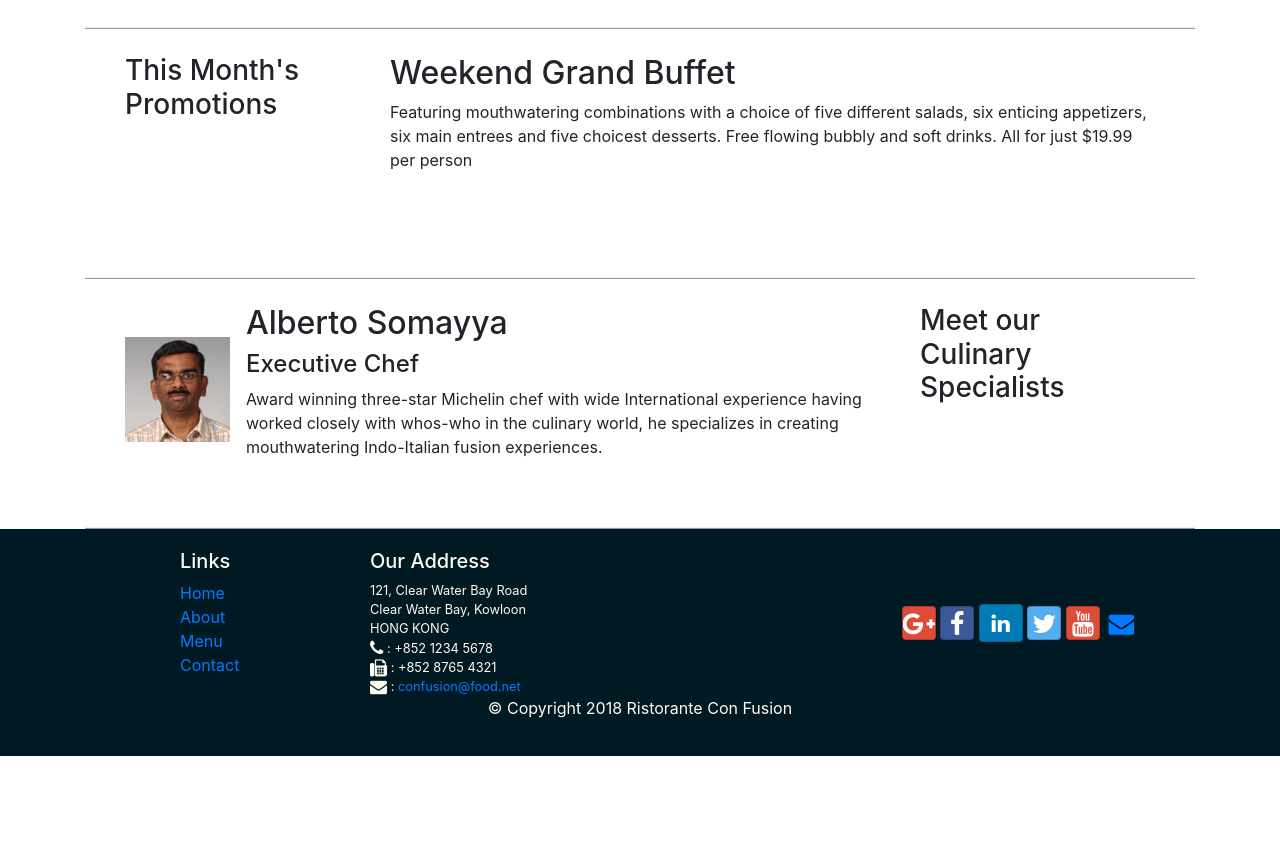
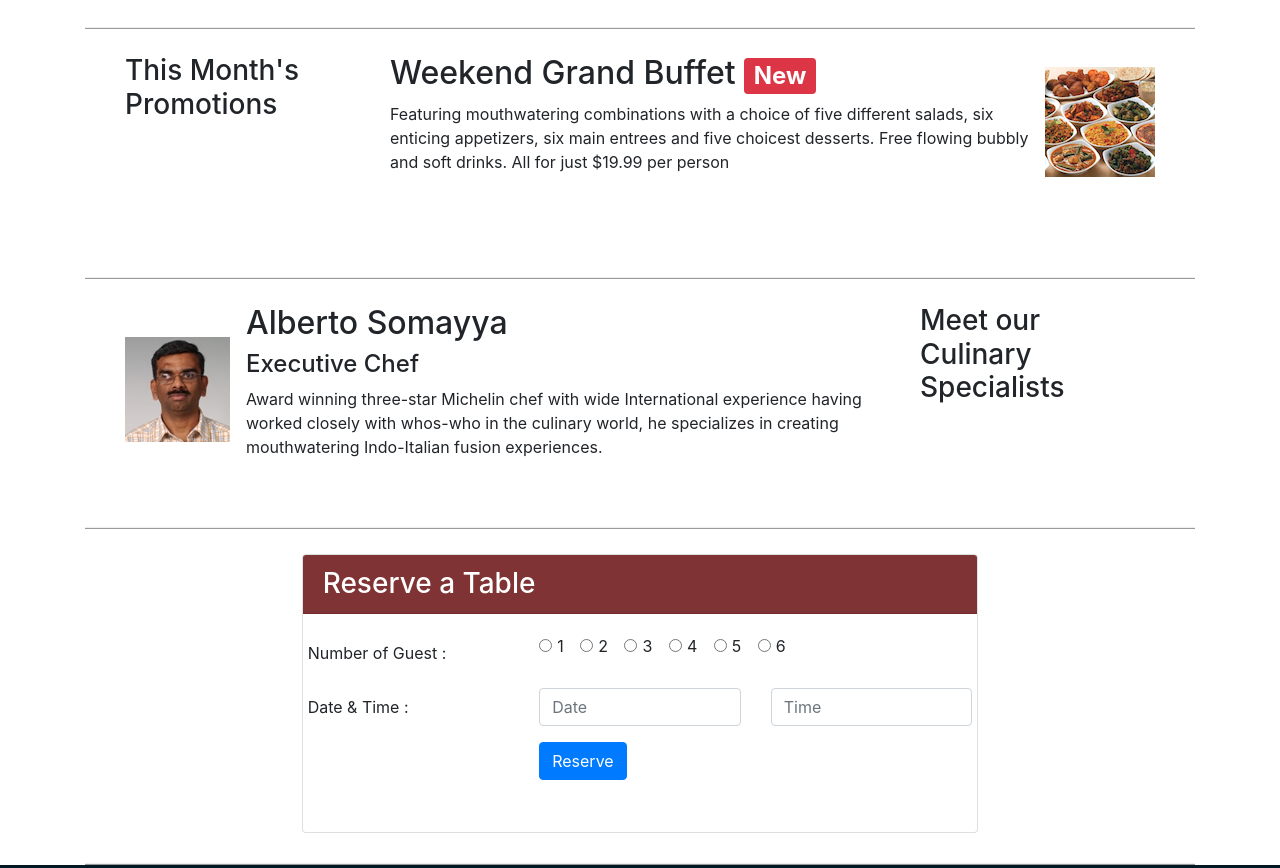
Before and after one commit to zeeshankhalid98/confusion, a website: page index.html in a window 1280 px wide. Shown: the part 555-1423 px from the top of the page. Before the commit the page ends 1311 px from the top, so only its background shows below. Drawn offline with nearby package versions, Linux system fonts and the light colour scheme.

Commit message:
Assignment 2

```diff
--- a/index.html
+++ b/index.html
@@ -43,8 +43,12 @@
                     <p  class="d-none d-sm-block">We take inspiration from the World's best cuisines, and create a unique fusion experience. Our lipsmacking creations will tickle your culinary senses!</p>
                 </div>
                 <div class="col-12 col-sm align-self-center">
-                    <img src="img/logo.png" class="img-fluid float-right">
+                    <img src="img/logo.png" class="image-fluid float-center">
                 </div>
+                <div class="col-12 col-sm ">
+                    <a href="#reservation" class="btn btn-warning btn-lg btn-block" role="button" >Reserve Table</a>
+                </div>
+
             </div>
         </div>
     </header>
@@ -75,8 +79,16 @@
                 <h3>This Month's Promotions</h3>
             </div>
             <div class="col col-sm col-md">
-                <h2>Weekend Grand Buffet</h2>
-                <p  class="d-none d-sm-block">Featuring mouthwatering combinations with a choice of five different salads, six enticing appetizers, six main entrees and five choicest desserts. Free flowing bubbly and soft drinks. All for just $19.99 per person </p>
+
+                <div class="media">
+                    <div class="media-body">
+                        <h2 >Weekend Grand Buffet  <span class="badge badge-danger"> New </span> </h2>
+                        <p  class="d-none d-sm-block">Featuring mouthwatering combinations with a choice of five different salads, six enticing appetizers, six main entrees and five choicest desserts. Free flowing bubbly and soft drinks. All for just $19.99 per person </p>
+
+                    </div>
+                    <img class="d-flex ml-3 image-thumbnail align-self-center image-fluid" src="img/buffet.png" alt="buffet">
+
+                </div>
             </div>
         </div>
 
@@ -96,6 +108,75 @@
                     </div>
                 </div>
              </div>
+        </div>
+
+        <div class="row row-content">
+            <div class="col-12 col-md-8 offset-md-2">
+                <div class="card">
+                    <h3 class="card-header text-white">Reserve a Table</h3>
+                    <div class="card-body">
+                        <dl class="row">
+                            <form action="reservation" id="reservation" name="reservation">
+                                <div class="form-group row">
+                                    <label for="numberOfSeats" class="col-md-4 col-form-label ">     Number of Guest :</label>
+                                    <div class="col-md-8">
+
+                                        <div class="form-check form-check-inline">
+                                            <input class="form-check-input" type="radio" name="guestCount" id="inlineRadio1" value="option1">
+                                            <label class="form-check-label" for="inlineRadio1">1</label>
+                                        </div>
+
+                                        <div class="form-check form-check-inline">
+                                            <input class="form-check-input" type="radio" name="guestCount" id="inlineRadio2" value="option2">
+                                            <label class="form-check-label" for="inlineRadio2">2</label>
+                                        </div>
+
+                                        <div class="form-check form-check-inline">
+                                            <input class="form-check-input" type="radio" name="guestCount" id="inlineRadio3" value="option3">
+                                            <label class="form-check-label" for="inlineRadio3">3</label>
+                                        </div>
+
+                                        <div class="form-check form-check-inline">
+                                            <input class="form-check-input" type="radio" name="guestCount" id="inlineRadio4" value="option4">
+                                            <label class="form-check-label" for="inlineRadio4">4</label>
+                                        </div>
+
+                                        <div class="form-check form-check-inline">
+                                            <input class="form-check-input" type="radio" name="guestCount" id="inlineRadio5" value="option5">
+                                            <label class="form-check-label" for="inlineRadio5">5</label>
+                                        </div>
+
+                                        <div class="form-check form-check-inline">
+                                            <input class="form-check-input" type="radio" name="guestCount" id="inlineRadio6" value="option6">
+                                            <label class="form-check-label" for="inlineRadio6">6</label>
+                                        </div>
+                                    </div>
+                                </div>
+
+                                <div class="form-group row">
+                                    <label for="dateAndTime" class="col-12 col-md-4 col-form-label">Date &amp; Time :</label>
+
+                                    <div class="col-12 col-md-4"> <!--Using type=Text in place of Date or Time because with text only we can use place holder-->
+                                        <input type="text" class="form-control" name="reservationDate" id="reservationDate" placeholder="Date">
+                                    </div>
+
+                                    <div class="col-12 col-md-4">
+                                        <input type="text" class="form-control" name="reservationTime" id="reservationTime" placeholder="Time" >
+                                    </div>
+
+                                </div>
+
+                                <div class="form-group row">
+                                    <div class="offset-md-4 col-md-8">
+                                        <button class="btn btn-primary " type="submit">Reserve</button>
+                                    </div>
+
+                                </div>
+                            </form>
+                        </dl>
+                    </div>
+                </div>
+            </div>
         </div>
     </div>
 
```
Also changed, not shown: aboutus.html (+4 -1 lines), contactus.html (+4 -1 lines).
